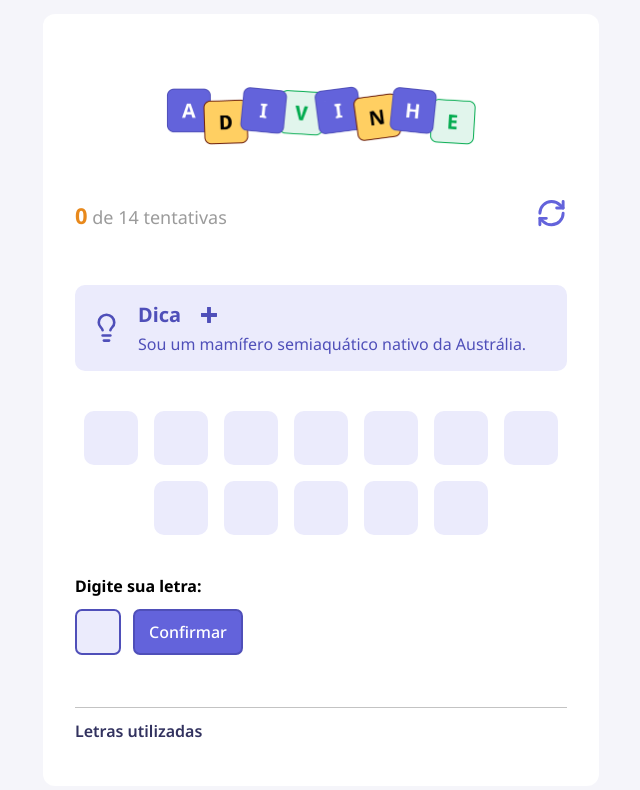
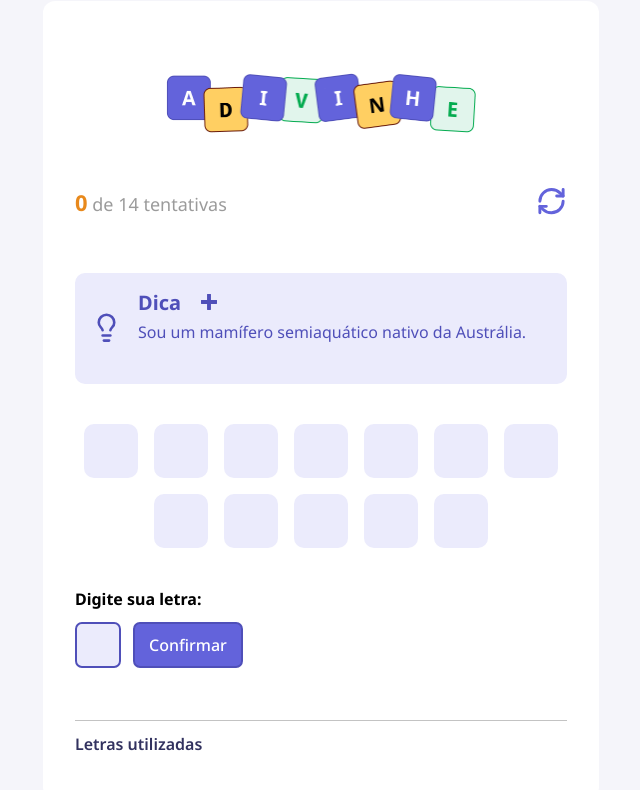
Before and after one commit to keewonf/guessing, a React (Vite) app: page / in a window 1280 px wide. Shown: the top 790 px of the page, without its empty margins (319-959 px from the left). Built offline with nearby package versions, Linux system fonts and the light colour scheme.

Commit message:
style: add min-height to Tips hint text and fix button styling

```diff
--- a/src/components/Tips/index.tsx
+++ b/src/components/Tips/index.tsx
@@ -31,7 +31,7 @@ export function Tips({ tips }: TipsProps) {
           </button>
         </div>
 
-        <p>{tips[tipIndex] ?? "Sem dicas"}</p>
+        <p className={styles.tipText}>{tips[tipIndex] ?? "Sem dicas"}</p>
       </div>
     </div>
   );
--- a/src/components/Tips/styles.module.css
+++ b/src/components/Tips/styles.module.css
@@ -60,3 +60,8 @@
   box-shadow: 0 0 0 0.35rem rgba(0, 0, 0, 0.08);
   transform: scale(1.04);
 }
+
+.tipText {
+  line-height: 1.4;
+  min-height: calc(1em * 1.4 * 2.1);
+}
```
